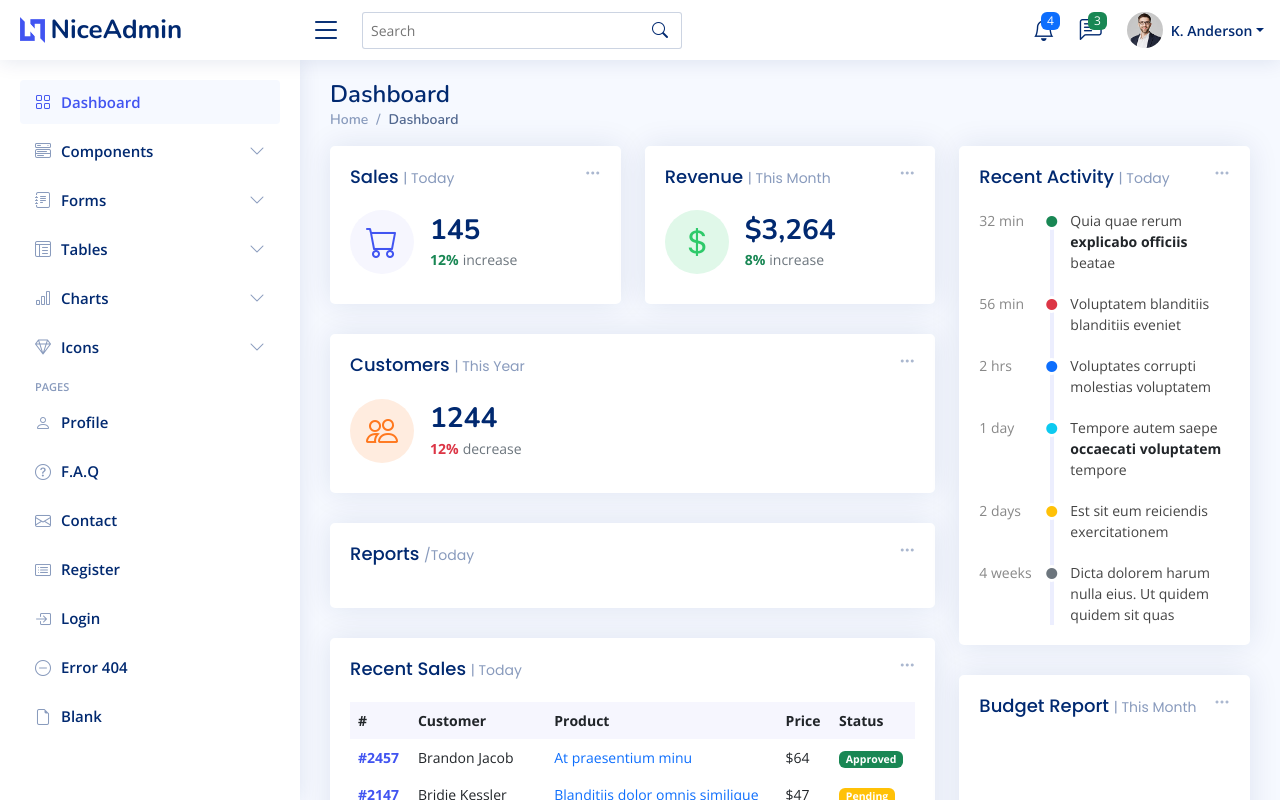
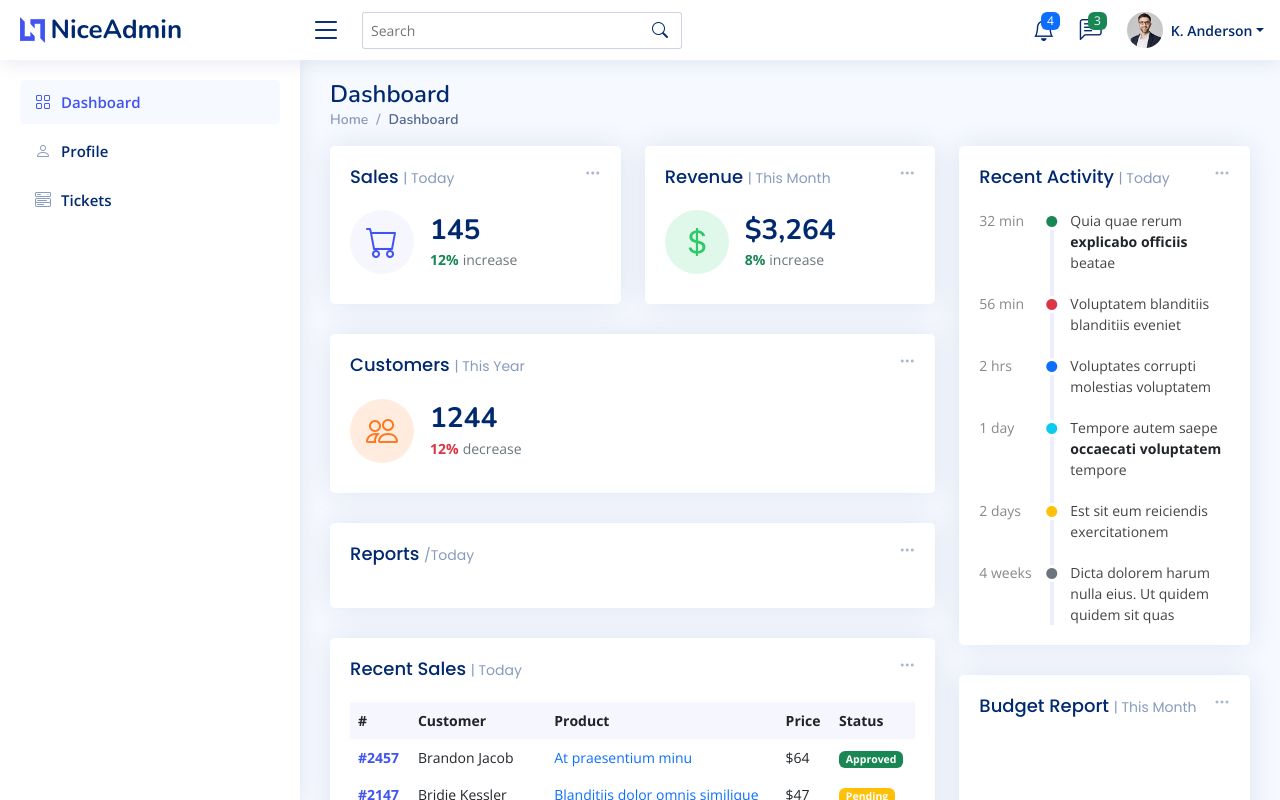
Before and after one commit to TuoAdama/front-end-sir-with-angular, an Angular app: page / in a window 1280 px wide. Shown: the top 800 px of the page. Built offline with nearby package versions, Linux system fonts and the light colour scheme.

Commit message:
refac: refactoring sidebar

```diff
--- a/src/app/header/header.component.html
+++ b/src/app/header/header.component.html
@@ -13,7 +13,7 @@
       <input type="text" name="query" placeholder="Search" title="Enter search keyword">
       <button type="submit" title="Search"><i class="bi bi-search"></i></button>
     </form>
-  </div><!-- End Search Bar -->
+  </div>
 
   <nav class="header-nav ms-auto">
     <ul class="d-flex align-items-center">
--- a/src/app/sidebar/sidebar.component.html
+++ b/src/app/sidebar/sidebar.component.html
@@ -10,226 +10,17 @@
     </li><!-- End Dashboard Nav -->
 
     <li class="nav-item">
-      <a class="nav-link collapsed" data-bs-target="#components-nav" data-bs-toggle="collapse" href="#">
-        <i class="bi bi-menu-button-wide"></i><span>Components</span><i class="bi bi-chevron-down ms-auto"></i>
-      </a>
-      <ul id="components-nav" class="nav-content collapse " data-bs-parent="#sidebar-nav">
-        <li>
-          <a href="components-alerts.html">
-            <i class="bi bi-circle"></i><span>Alerts</span>
-          </a>
-        </li>
-        <li>
-          <a href="components-accordion.html">
-            <i class="bi bi-circle"></i><span>Accordion</span>
-          </a>
-        </li>
-        <li>
-          <a href="components-badges.html">
-            <i class="bi bi-circle"></i><span>Badges</span>
-          </a>
-        </li>
-        <li>
-          <a href="components-breadcrumbs.html">
-            <i class="bi bi-circle"></i><span>Breadcrumbs</span>
-          </a>
-        </li>
-        <li>
-          <a href="components-buttons.html">
-            <i class="bi bi-circle"></i><span>Buttons</span>
-          </a>
-        </li>
-        <li>
-          <a href="components-cards.html">
-            <i class="bi bi-circle"></i><span>Cards</span>
-          </a>
-        </li>
-        <li>
-          <a href="components-carousel.html">
-            <i class="bi bi-circle"></i><span>Carousel</span>
-          </a>
-        </li>
-        <li>
-          <a href="components-list-group.html">
-            <i class="bi bi-circle"></i><span>List group</span>
-          </a>
-        </li>
-        <li>
-          <a href="components-modal.html">
-            <i class="bi bi-circle"></i><span>Modal</span>
-          </a>
-        </li>
-        <li>
-          <a href="components-tabs.html">
-            <i class="bi bi-circle"></i><span>Tabs</span>
-          </a>
-        </li>
-        <li>
-          <a href="components-pagination.html">
-            <i class="bi bi-circle"></i><span>Pagination</span>
-          </a>
-        </li>
-        <li>
-          <a href="components-progress.html">
-            <i class="bi bi-circle"></i><span>Progress</span>
-          </a>
-        </li>
-        <li>
-          <a href="components-spinners.html">
-            <i class="bi bi-circle"></i><span>Spinners</span>
-          </a>
-        </li>
-        <li>
-          <a href="components-tooltips.html">
-            <i class="bi bi-circle"></i><span>Tooltips</span>
-          </a>
-        </li>
-      </ul>
-    </li><!-- End Components Nav -->
-
-    <li class="nav-item">
-      <a class="nav-link collapsed" data-bs-target="#forms-nav" data-bs-toggle="collapse" href="#">
-        <i class="bi bi-journal-text"></i><span>Forms</span><i class="bi bi-chevron-down ms-auto"></i>
-      </a>
-      <ul id="forms-nav" class="nav-content collapse " data-bs-parent="#sidebar-nav">
-        <li>
-          <a href="forms-elements.html">
-            <i class="bi bi-circle"></i><span>Form Elements</span>
-          </a>
-        </li>
-        <li>
-          <a href="forms-layouts.html">
-            <i class="bi bi-circle"></i><span>Form Layouts</span>
-          </a>
-        </li>
-        <li>
-          <a href="forms-editors.html">
-            <i class="bi bi-circle"></i><span>Form Editors</span>
-          </a>
-        </li>
-        <li>
-          <a href="forms-validation.html">
-            <i class="bi bi-circle"></i><span>Form Validation</span>
-          </a>
-        </li>
-      </ul>
-    </li><!-- End Forms Nav -->
-
-    <li class="nav-item">
-      <a class="nav-link collapsed" data-bs-target="#tables-nav" data-bs-toggle="collapse" href="#">
-        <i class="bi bi-layout-text-window-reverse"></i><span>Tables</span><i class="bi bi-chevron-down ms-auto"></i>
-      </a>
-      <ul id="tables-nav" class="nav-content collapse " data-bs-parent="#sidebar-nav">
-        <li>
-          <a href="tables-general.html">
-            <i class="bi bi-circle"></i><span>General Tables</span>
-          </a>
-        </li>
-        <li>
-          <a href="tables-data.html">
-            <i class="bi bi-circle"></i><span>Data Tables</span>
-          </a>
-        </li>
-      </ul>
-    </li><!-- End Tables Nav -->
-
-    <li class="nav-item">
-      <a class="nav-link collapsed" data-bs-target="#charts-nav" data-bs-toggle="collapse" href="#">
-        <i class="bi bi-bar-chart"></i><span>Charts</span><i class="bi bi-chevron-down ms-auto"></i>
-      </a>
-      <ul id="charts-nav" class="nav-content collapse " data-bs-parent="#sidebar-nav">
-        <li>
-          <a href="charts-chartjs.html">
-            <i class="bi bi-circle"></i><span>Chart.js</span>
-          </a>
-        </li>
-        <li>
-          <a href="charts-apexcharts.html">
-            <i class="bi bi-circle"></i><span>ApexCharts</span>
-          </a>
-        </li>
-        <li>
-          <a href="charts-echarts.html">
-            <i class="bi bi-circle"></i><span>ECharts</span>
-          </a>
-        </li>
-      </ul>
-    </li><!-- End Charts Nav -->
-
-    <li class="nav-item">
-      <a class="nav-link collapsed" data-bs-target="#icons-nav" data-bs-toggle="collapse" href="#">
-        <i class="bi bi-gem"></i><span>Icons</span><i class="bi bi-chevron-down ms-auto"></i>
-      </a>
-      <ul id="icons-nav" class="nav-content collapse " data-bs-parent="#sidebar-nav">
-        <li>
-          <a href="icons-bootstrap.html">
-            <i class="bi bi-circle"></i><span>Bootstrap Icons</span>
-          </a>
-        </li>
-        <li>
-          <a href="icons-remix.html">
-            <i class="bi bi-circle"></i><span>Remix Icons</span>
-          </a>
-        </li>
-        <li>
-          <a href="icons-boxicons.html">
-            <i class="bi bi-circle"></i><span>Boxicons</span>
-          </a>
-        </li>
-      </ul>
-    </li><!-- End Icons Nav -->
-
-    <li class="nav-heading">Pages</li>
-
-    <li class="nav-item">
       <a class="nav-link collapsed" href="users-profile.html">
         <i class="bi bi-person"></i>
         <span>Profile</span>
       </a>
-    </li><!-- End Profile Page Nav -->
+    </li>
 
     <li class="nav-item">
-      <a class="nav-link collapsed" href="pages-faq.html">
-        <i class="bi bi-question-circle"></i>
-        <span>F.A.Q</span>
+      <a class="nav-link collapsed" data-bs-target="#components-nav" data-bs-toggle="collapse" href="#">
+        <i class="bi bi-menu-button-wide"></i><span>Tickets</span>
       </a>
-    </li><!-- End F.A.Q Page Nav -->
-
-    <li class="nav-item">
-      <a class="nav-link collapsed" href="pages-contact.html">
-        <i class="bi bi-envelope"></i>
-        <span>Contact</span>
-      </a>
-    </li><!-- End Contact Page Nav -->
-
-    <li class="nav-item">
-      <a class="nav-link collapsed" href="pages-register.html">
-        <i class="bi bi-card-list"></i>
-        <span>Register</span>
-      </a>
-    </li><!-- End Register Page Nav -->
-
-    <li class="nav-item">
-      <a class="nav-link collapsed" href="pages-login.html">
-        <i class="bi bi-box-arrow-in-right"></i>
-        <span>Login</span>
-      </a>
-    </li><!-- End Login Page Nav -->
-
-    <li class="nav-item">
-      <a class="nav-link collapsed" href="pages-error-404.html">
-        <i class="bi bi-dash-circle"></i>
-        <span>Error 404</span>
-      </a>
-    </li><!-- End Error 404 Page Nav -->
-
-    <li class="nav-item">
-      <a class="nav-link collapsed" href="pages-blank.html">
-        <i class="bi bi-file-earmark"></i>
-        <span>Blank</span>
-      </a>
-    </li><!-- End Blank Page Nav -->
-
+    </li>
   </ul>
 
 </aside>
```
